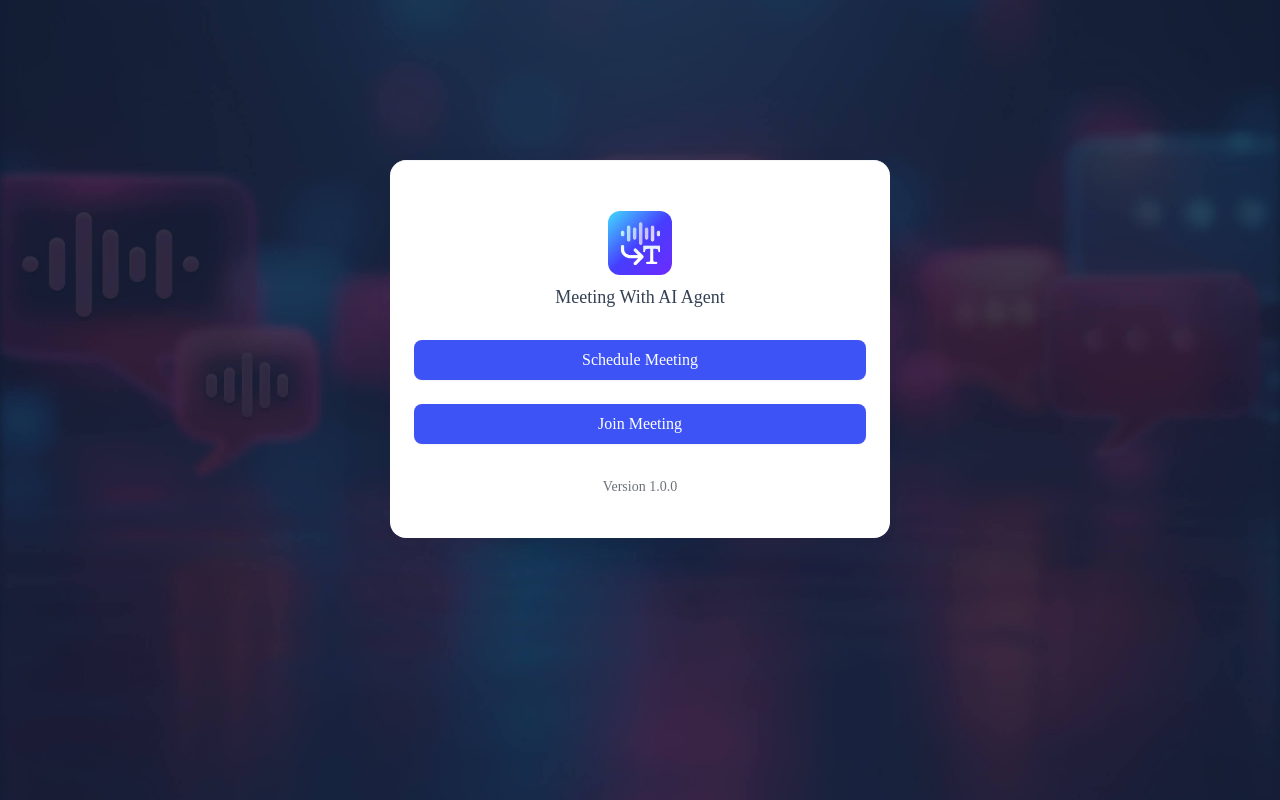
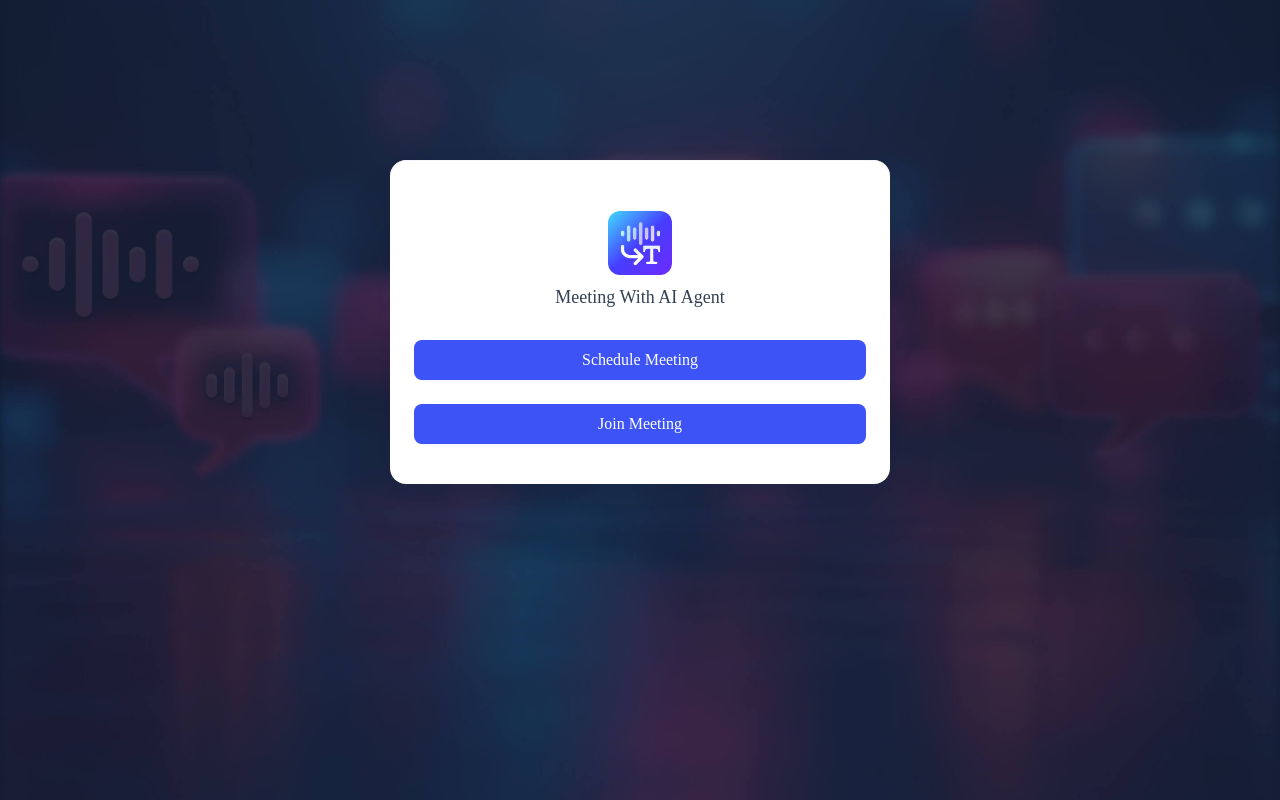
Before and after one commit to univac-1/meeting-ai-agent, a React (Vite) app in the folder apps/frontend/: page /#/ in a window 1280 px wide. Built offline with nearby package versions, Linux system fonts and the light colour scheme; no server answers.

Commit message:
version表示削除

```diff
--- a/apps/frontend/src/pages/home/index.module.scss
+++ b/apps/frontend/src/pages/home/index.module.scss
@@ -119,15 +119,5 @@
       box-sizing: border-box;
       cursor: pointer;
     }
-
-    .version {
-      margin-top: 32px;
-      color: #6d7278;
-      font-size: 14px;
-      font-style: normal;
-      font-weight: 400;
-      line-height: 22px;
-      text-align: center;
-    }
   }
 }
--- a/apps/frontend/src/pages/home/index.tsx
+++ b/apps/frontend/src/pages/home/index.tsx
@@ -30,7 +30,6 @@ const HomePage = () => {
         <div className={styles.btn} onClick={onClickJoin}>
           Join Meeting
         </div>
-        <div className={styles.version}>Version {version}</div>
       </section>
     </div>
   )
```
